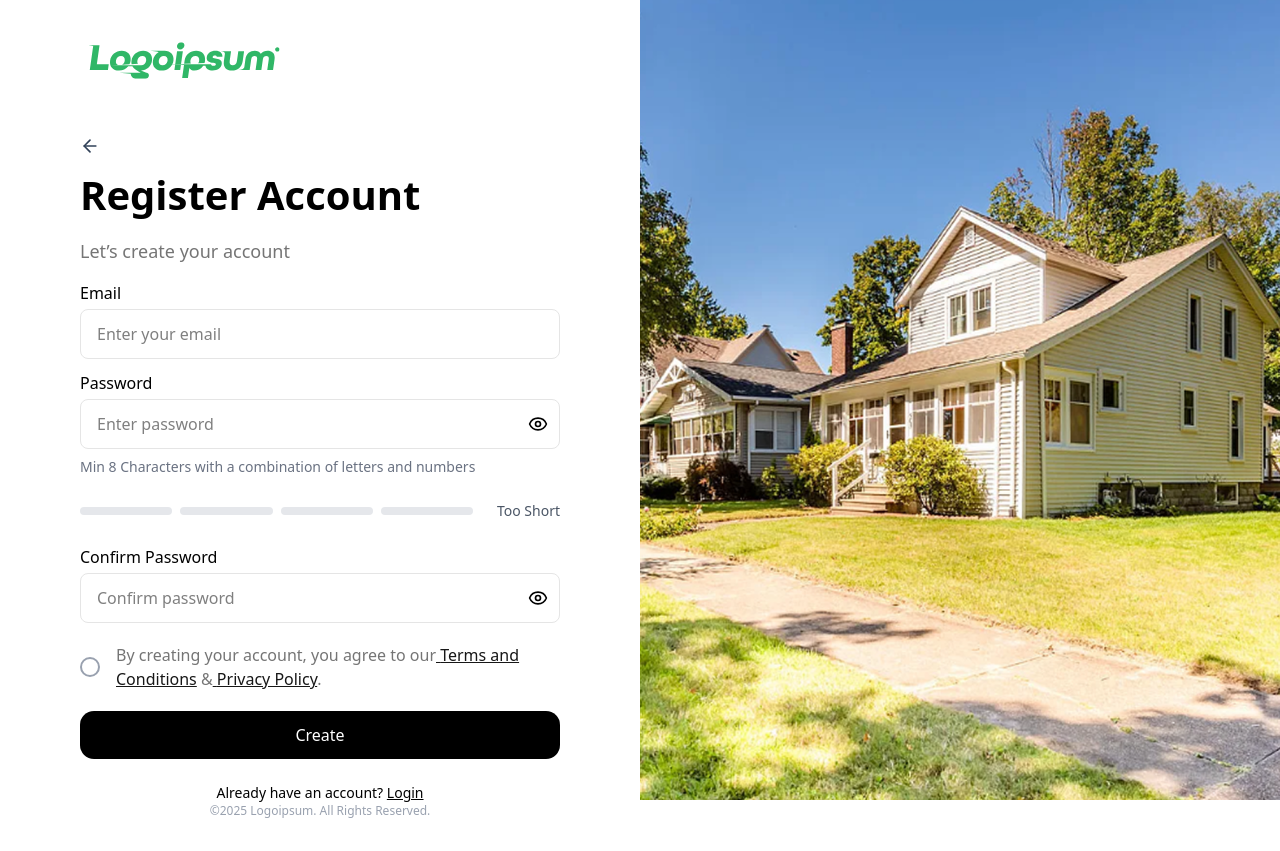
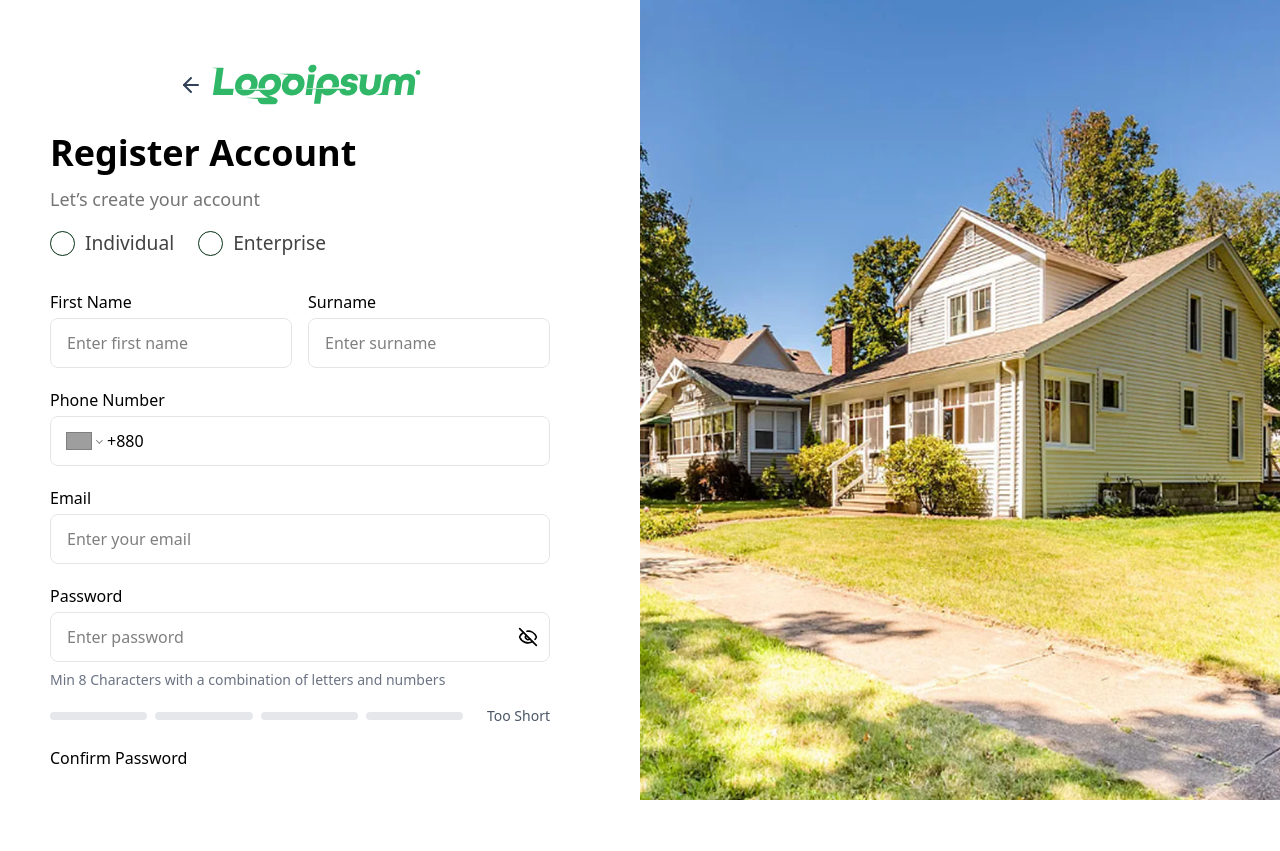
Before and after one commit to Robiul1711/Real-Estate-Jorge-, a React (Vite) app: page /sign-up in a window 1280 px wide. After the commit the page ends 800 px from the top, so only its background shows below. Built offline with nearby package versions, Linux system fonts and the light colour scheme; grey boxes are pictures that could not be loaded; a web font is replaced by a local one.

Commit message:
complete the auth functionality

```diff
--- a/package.json
+++ b/package.json
@@ -25,6 +25,7 @@
     "react": "^19.1.0",
     "react-dom": "^19.1.0",
     "react-icons": "^5.5.0",
+    "react-phone-number-input": "^3.4.12",
     "react-router-dom": "^7.5.3",
     "recharts": "^3.0.2",
     "swiper": "^11.2.8",
--- a/src/components/common/ImageProvider.jsx
+++ b/src/components/common/ImageProvider.jsx
@@ -7,6 +7,8 @@ import profile4 from "../../assets/images/profile4.png";
 import profile5 from "../../assets/images/profile5.png";
 import commonbanner from "../../assets/images/commonbanner.png";
 import signup from "../../assets/images/signup.png";
+import newpassword from "../../assets/images/newpassword.png";
+import thanks from "../../assets/images/thanks.png";
 
 export const ImageProvider = {
   star,
@@ -18,4 +20,6 @@ export const ImageProvider = {
   profile5,
   commonbanner,
   signup,
+  newpassword,
+  thanks,
 };
--- /dev/null
+++ b/src/pages/auth/CheckEmailBox.jsx
@@ -0,0 +1,46 @@
+import React from "react";
+import image from "../../assets/images/forgot.png";
+
+const CheckEmailBox = () => {
+  return (
+    <div className="min-h-screen flex flex-col md:flex-row">
+      {/* Left Side - Content */}
+      <div className="md:w-1/2 w-full flex items-center justify-center px-6 md:px-12 py-10">
+        <div className="w-full max-w-lg flex flex-col h-full">
+          {/* Centered Content */}
+          <div className="flex-1 flex flex-col items-center justify-center text-center">
+            <h2 className="text-2xl md:text-4xl font-bold">
+              Check Your Email Inbox
+            </h2>
+            <p className="text-sm md:text-base text-gray-500 mt-2 mb-6 max-w-sm">
+              we have sent a password reset link to your email Please check your
+              inbox
+            </p>
+            <p className="text-sm">
+              Didn’t received the email yet?{" "}
+              <span className="hover:underline cursor-pointer text-custom-primary">
+                Resend
+              </span>
+            </p>
+          </div>
+
+          {/* Footer */}
+          <p className="text-center text-xs text-gray-400 mt-6">
+            ©2025 Logoipsum. All Rights Reserved.
+          </p>
+        </div>
+      </div>
+
+      {/* Right Side - Image */}
+      <div className="md:w-1/2 w-full h-[250px] md:h-screen">
+        <img
+          src={image}
+          alt="Forgot Password"
+          className="w-full h-full object-cover"
+        />
+      </div>
+    </div>
+  );
+};
+
+export default CheckEmailBox;
--- a/src/pages/auth/ForgotPassword.jsx
+++ b/src/pages/auth/ForgotPassword.jsx
@@ -1,29 +1,34 @@
-import React, { useState } from "react";
+import React from "react";
 import image from "../../assets/images/forgot.png";
-import { ArrowLeft, Eye, EyeOff } from "lucide-react";
+import { ArrowLeft } from "lucide-react";
 import { MainIcon } from "@/assets/icon";
 import { Link } from "react-router-dom";
+import CommonBtn from "@/components/common/CommonButton";
 
 const ForgotPassword = () => {
   return (
     <div className="min-h-screen flex flex-col md:flex-row">
-      <div className="md:w-1/2 w-full section-padding-x py-8 md:pt-16 relative flex flex-col min-h-screen">
-        <div className="flex-1 flex flex-col justify-center w-full md:w-[80%] mx-auto">
-          <Link to={"/"}>
-            <MainIcon className="w-48 absolute left-22 top-20" />
+      {/* Left Side - Form */}
+      <div className="md:w-1/2 w-full flex items-center justify-center px-6 md:px-12 py-10">
+        <div className="w-full max-w-lg flex flex-col h-full">
+          {/* Top (form content) */}
+          <div className="flex-1 flex flex-col justify-center">
+            {/* Logo + Back */}
+            <Link
+              to="/login"
+              className="flex items-center justify-center mb-6 gap-2"
+            >
+              <ArrowLeft className="text-slate-700" size={24} />
+              <MainIcon />
             </Link>
 
-          <Link to={"/login"}>
-            <p className="mt-18 mb-3">
-              <ArrowLeft className="text-slate-700" size={20} />
-            </p>
-          </Link>
-
-          <h2 className="text-2xl md:text-[40px] font-bold">Forgot Password</h2>
-          <p className="text-sm md:text-lg text-[#757575] my-4">
-            We will send a new password to your account from email
+            {/* Headings */}
+            <h2 className="text-2xl md:text-4xl font-bold">Forgot Password</h2>
+            <p className="text-sm md:text-lg text-gray-500 mt-2 mb-6">
+              We’ll send a new password to your registered email.
             </p>
 
+            {/* Form */}
             <form className="space-y-4">
               <div>
                 <label className="block mb-1 font-medium">Email</label>
@@ -33,20 +38,32 @@ const ForgotPassword = () => {
                   placeholder="Enter your email"
                 />
               </div>
-            <Link to={"/new-password"}>
-              <button className="w-full bg-black text-white py-3 font-medium rounded-xl cursor-pointer relative overflow-hidden before:absolute before:w-full before:h-full before:top-0 before:left-0 before:bg-[#111827] before:translate-x-[-200px] hover:before:translate-x-0 before:translate-y-12 hover:before:translate-y-0 before:duration-300 before:z-[-1] z-0 my-3">
+
+              <Link to="">
+                <CommonBtn
+                  path={"/check-email-box"}
+                  className="w-full !rounded-lg mt-3"
+                >
                   Send
-              </button>
+                </CommonBtn>
               </Link>
             </form>
           </div>
-        <p className="text-center text-xs text-gray-400">
+
+          {/* Footer */}
+          <p className="text-center text-xs text-gray-400 mt-6">
             ©2025 Logoipsum. All Rights Reserved.
           </p>
         </div>
+      </div>
 
-      <div className="md:w-1/2 w-full h-[300px] md:h-screen">
-        <img src={image} alt="Sign Up" className="w-full h-full object-cover" />
+      {/* Right Side - Image */}
+      <div className="md:w-1/2 w-full h-[250px] md:h-screen">
+        <img
+          src={image}
+          alt="Forgot Password"
+          className="w-full h-full object-cover"
+        />
       </div>
     </div>
   );
--- /dev/null
+++ b/src/pages/auth/NewPasswordSuccess.jsx
@@ -0,0 +1,44 @@
+import React from "react";
+import image from "../../assets/images/newpassword.png";
+import { ImageProvider } from "@/components/common/ImageProvider";
+import CommonBtn from "@/components/common/CommonButton";
+
+const NewPasswordSuccess = () => {
+  return (
+    <div className="min-h-screen flex flex-col md:flex-row">
+      {/* Left Side - Content */}
+      <div className="md:w-1/2 w-full flex items-center justify-center px-6 md:px-12 py-10">
+        <div className="w-full max-w-lg flex flex-col h-full">
+          {/* Centered Content */}
+          <div className="flex-1 flex flex-col items-center justify-center text-center">
+            <img src={ImageProvider.thanks} alt="logo" />
+            <h2 className="text-2xl md:text-3xl font-bold my-2">Thanks you!</h2>
+            <p className="text-sm md:text-base text-gray-500 mt-2 mb-6 max-w-sm mx-auto">
+              Your password has been successfully changed! You're all set to
+              enjoy your account with enhanced security.
+            </p>
+            <CommonBtn path={"/login"} className="w-full mt-2 !rounded-lg">
+              Back to Login
+            </CommonBtn>
+          </div>
+
+          {/* Footer */}
+          <p className="text-center text-xs text-gray-400 mt-6">
+            ©2025 Logoipsum. All Rights Reserved.
+          </p>
+        </div>
+      </div>
+
+      {/* Right Side - Image */}
+      <div className="md:w-1/2 w-full h-[250px] md:h-screen">
+        <img
+          src={image}
+          alt="Forgot Password"
+          className="w-full h-full object-cover"
+        />
+      </div>
+    </div>
+  );
+};
+
+export default NewPasswordSuccess;
--- a/src/pages/auth/SignUp.jsx
+++ b/src/pages/auth/SignUp.jsx
@@ -3,11 +3,17 @@ import image from "../../assets/images/signup.png";
 import { ArrowLeft, Eye, EyeOff } from "lucide-react";
 import { MainIcon } from "@/assets/icon";
 import { Link } from "react-router-dom";
+import CommonBtn from "@/components/common/CommonButton";
+import "react-phone-number-input/style.css";
+import PhoneInput from "react-phone-number-input";
 
 const SignUp = () => {
   const [showPassword, setShowPassword] = useState(false);
   const [showConfirmPassword, setShowConfirmPassword] = useState(false);
   const [password, setPassword] = useState("");
+  const [isToggle, setIsToggle] = useState(false);
+  const [isToggle1, setIsToggle1] = useState(false);
+  const [phone, setPhone] = useState("");
 
   const getPasswordStrength = () => {
     let strength = 0;
@@ -27,28 +33,116 @@ const SignUp = () => {
     "bg-green-600",
   ];
 
+  const handleToggle = (type) => {
+    if (type === "individual") {
+      setIsToggle(true);
+      setIsToggle1(false);
+    } else {
+      setIsToggle(false);
+      setIsToggle1(true);
+    }
+  };
+
   return (
     <div className="min-h-screen flex flex-col md:flex-row">
-      <div className="md:w-1/2 w-full section-padding-x py-8 md:pt-16 relative flex flex-col min-h-screen">
-        <div className="flex-1 flex flex-col w-full md:w-[80%] mx-auto">
-          <Link to={"/"}>
-            <MainIcon className="w-48 absolute left-22 top-10" />
+      {/* Left Side */}
+      <div className="md:w-1/2 w-full section-padding-x py-8 md:pt-16 relative flex flex-col h-screen">
+        <div className="pr-10 flex-1 flex flex-col w-full md:w-[90%] mx-auto overflow-y-auto">
+          {/* Centered Content */}
+          <div className="flex-1 flex flex-col justify-center">
+            {/* Logo + Back */}
+            <Link
+              to="/"
+              className="flex items-center justify-center mb-6 gap-2"
+            >
+              <ArrowLeft className="text-slate-700" size={24} />
+              <MainIcon />
             </Link>
-
-          <Link to={"/"}>
-            <p className="mt-18 mb-3">
-              <ArrowLeft className="text-slate-700" size={20} />
-            </p>
-          </Link>
-
-          <h2 className="text-2xl md:text-[40px] font-bold">
+            <h2 className="text-2xl md:text-[36px] font-bold">
               Register Account
             </h2>
-          <p className="text-sm md:text-lg text-[#757575] my-4">
+            <p className="text-sm md:text-lg text-[#757575] mt-2 mb-4">
               Let’s create your account
             </p>
+            <div className="flex items-center gap-6 mb-8">
+              <div className="flex items-center gap-[10px]">
+                <div
+                  className={`w-[25px] h-[25px] border border-custom-secondary rounded-full flex items-center justify-center cursor-pointer`}
+                  onClick={() => handleToggle("individual")}
+                >
+                  <div
+                    className={`${
+                      isToggle
+                        ? "bg-custom-primary scale-[0.8]"
+                        : "bg-transparent scale-[0.6]"
+                    } w-[25px] h-[25px] transition-all duration-200 rounded-full`}
+                  ></div>
+                </div>
+                <p
+                  className="text-[1.2rem] font-medium dark:text-[#abc2d3] text-[#424242] cursor-pointer"
+                  onClick={() => handleToggle("individual")}
+                >
+                  Individual
+                </p>
+              </div>
+              <div className="flex items-center gap-[10px]">
+                <div
+                  className={`w-[25px] h-[25px] border border-custom-secondary rounded-full flex items-center justify-center cursor-pointer`}
+                  onClick={() => handleToggle("enterprise")}
+                >
+                  <div
+                    className={`${
+                      isToggle1
+                        ? "bg-custom-primary scale-[0.8]"
+                        : "bg-transparent scale-[0.6]"
+                    } w-[25px] h-[25px] transition-all duration-200 rounded-full`}
+                  ></div>
+                </div>
+                <p
+                  className="text-[1.2rem] font-medium dark:text-[#abc2d3] text-[#424242] cursor-pointer"
+                  onClick={() => handleToggle("enterprise")}
+                >
+                  Enterprise
+                </p>
+              </div>
+            </div>
 
-          <form className="space-y-3">
+            {/* Form */}
+            <form className="space-y-5">
+              {/* First Name + Surname */}
+              <div className="grid grid-cols-1 md:grid-cols-2 gap-4">
+                <div>
+                  <label className="block mb-1 font-medium">First Name</label>
+                  <input
+                    type="text"
+                    className="w-full px-4 py-2 md:py-3 border rounded-md outline-none"
+                    placeholder="Enter first name"
+                  />
+                </div>
+                <div>
+                  <label className="block mb-1 font-medium">Surname</label>
+                  <input
+                    type="text"
+                    className="w-full px-4 py-2 md:py-3 border rounded-md outline-none"
+                    placeholder="Enter surname"
+                  />
+                </div>
+              </div>
+
+              {/* Phone Number */}
+              <div>
+                <label className="block mb-1 font-medium">Phone Number</label>
+                <PhoneInput
+                  international
+                  defaultCountry="BD"
+                  value={phone}
+                  onChange={setPhone}
+                  className="w-full px-4 py-2 md:py-3 border rounded-md outline-none"
+                  placeholder="Enter phone number"
+                />
+              </div>
+
+              {/* Email */}
               <div>
                 <label className="block mb-1 font-medium">Email</label>
                 <input
@@ -57,6 +151,8 @@ const SignUp = () => {
                   placeholder="Enter your email"
                 />
               </div>
+
+              {/* Password */}
               <div>
                 <label className="block mb-1 font-medium">Password</label>
                 <div className="relative">
@@ -71,14 +167,15 @@ const SignUp = () => {
                     className="absolute right-3 top-1/2 -translate-y-1/2 cursor-pointer"
                     onClick={() => setShowPassword(!showPassword)}
                   >
-                  {showPassword ? <EyeOff size={20} /> : <Eye size={20} />}
+                    {showPassword ? <Eye size={20} /> : <EyeOff size={20} />}
                   </div>
                 </div>
                 <p className="text-sm text-gray-500 mt-2">
                   Min 8 Characters with a combination of letters and numbers
                 </p>
 
-              <div className="flex items-center justify-between my-6">
+                {/* Strength Bar */}
+                <div className="flex items-center justify-between my-4">
                   <div className="flex gap-2 flex-1 mr-6">
                     {[...Array(4)].map((_, i) => (
                       <div
@@ -98,8 +195,12 @@ const SignUp = () => {
                   </p>
                 </div>
               </div>
+
+              {/* Confirm Password */}
               <div>
-              <label className="block mb-1 font-medium">Confirm Password</label>
+                <label className="block mb-1 font-medium">
+                  Confirm Password
+                </label>
                 <div className="relative">
                   <input
                     type={showConfirmPassword ? "text" : "password"}
@@ -111,54 +212,58 @@ const SignUp = () => {
                     onClick={() => setShowConfirmPassword(!showConfirmPassword)}
                   >
                     {showConfirmPassword ? (
+                      <Eye size={20} />
+                    ) : (
                       <EyeOff size={20} />
-                  ) : (
-                    <Eye size={20} />
                     )}
                   </div>
                 </div>
               </div>
-            <div className="flex items-center gap-4 py-2">
+
+              {/* Terms */}
+              <div className="flex items-start gap-3 py-2">
                 <input
                   type="checkbox"
-                className="appearance-none w-5 h-5 rounded-full border-2 border-gray-400 checked:bg-slate-700 checked:border-slate-700 cursor-pointer aspect-square"
+                  className="appearance-none w-4 h-4 rounded border-2 border-gray-400 checked:bg-custom-primary checked:border-custom-primary cursor-pointer"
                 />
-
-              <p className="text-[#757575]">
-                By creating your account, you agree to our
+                <p className="text-[#757575] text-sm">
+                  By creating your account, you agree to our{" "}
                   <span className="text-primary underline cursor-pointer">
-                  {" "}
                     Terms and Conditions
                   </span>{" "}
-                &
+                  &{" "}
                   <span className="text-primary underline cursor-pointer">
-                  {" "}
                     Privacy Policy
                   </span>
                   .
                 </p>
               </div>
-            <button className="w-full bg-black text-white py-3 font-medium rounded-xl cursor-pointer relative overflow-hidden before:absolute before:w-full before:h-full before:top-0 before:left-0 before:bg-[#111827] before:translate-x-[-200px] hover:before:translate-x-0 before:translate-y-12 hover:before:translate-y-0 before:duration-300 before:z-[-1] z-0">
-              Create
-            </button>
+
+              {/* Submit Button */}
+              <CommonBtn className="w-full !rounded-lg">Sign Up</CommonBtn>
             </form>
+
+            {/* Already have account */}
             <p className="text-sm text-center mt-6">
               Already have an account?{" "}
               <Link
                 to="/login"
-              className="underline cursor-pointer font-medium text-black
-            "
+                className="underline cursor-pointer font-medium text-black"
               >
                 Login
               </Link>
             </p>
           </div>
-        <p className="text-center text-xs text-gray-400">
+
+          {/* Footer */}
+          <p className="text-center text-xs text-gray-400 mt-10">
             ©2025 Logoipsum. All Rights Reserved.
           </p>
         </div>
+      </div>
 
-      <div className="md:w-1/2 w-full h-[300px] md:h-screen">
+      {/* Right Side - Image */}
+      <div className="md:w-1/2 w-full h-[300px] md:h-screen overflow-hidden">
         <img src={image} alt="Sign Up" className="w-full h-full object-cover" />
       </div>
     </div>
```
Also changed, not shown: src/pages/auth/Login.jsx (+30 -23 lines), src/pages/auth/NewPassword.jsx (+41 -35 lines), src/router/router.jsx (+10 -0 lines), src/assets/images/thanks.png (added), 1 other file (tests, documents, lock files or other folders). Lines whose indentation alone changed are shown as unchanged.
